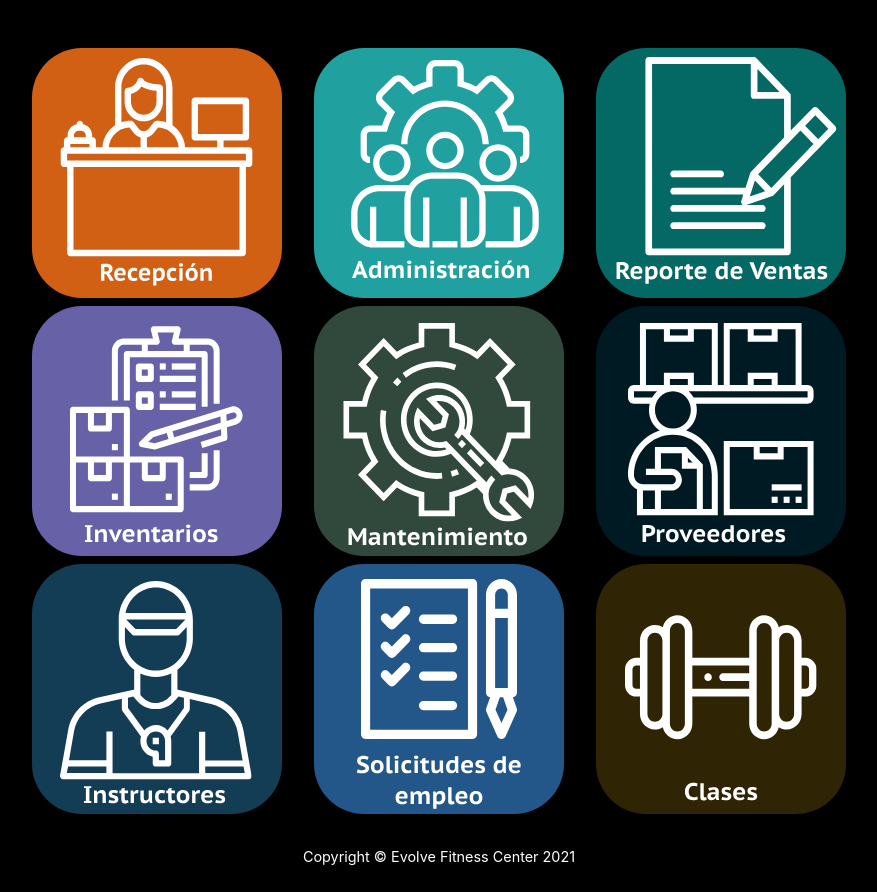
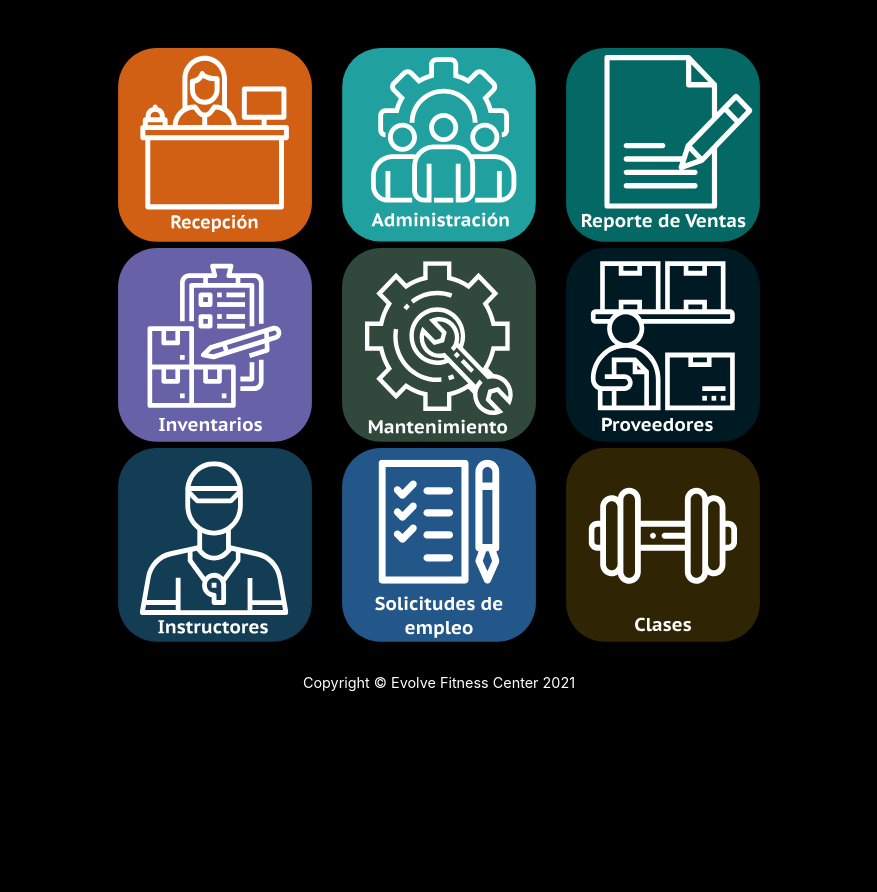
Before and after one commit to Famvazpom/evolvefitness, a Django app: template templates/mantto/main_menu.html in a window 1280 px wide. Shown: the part 113-1005 px from the top of the page, without its empty margins (201-1078 px from the left). After the commit the page ends 805 px from the top, so only its background shows below. Run offline with Django 3.2, Linux system fonts and the light colour scheme; the template is opened without the code that fills it, so the values that code supplies are empty; some libraries are stand-ins or nearby versions.

Commit message:
Ajustes a los menus
Se establecieron tamaños para los iconos, de forma en la que se vean todos sin nececidad de hacer scroll

```diff
--- /dev/null
+++ b/mantto/static/mantto/css/menu_styles.css
@@ -0,0 +1,5 @@
+.menu-icon
+{
+    width: 200px;
+    height: 200px;
+}
--- a/mantto/static/mantto/css/styles.css
+++ b/mantto/static/mantto/css/styles.css
@@ -1,4 +1,5 @@
 @import '../../evolve_site/css/theme.css';
+@import './menu_styles.css';
 
 body
 {
--- a/templates/mantto/main_menu.html
+++ b/templates/mantto/main_menu.html
@@ -63,17 +63,17 @@
             <div class="row">
                 <div class="col">
                     <a>
-                        <img src="{% static 'mantto/assets/images/icons/recepcion.svg' %}" class="side-menu-btn flex-md-wrap" alt="Recepcion">
+                        <img class='menu-icon' src="{% static 'mantto/assets/images/icons/recepcion.svg' %}" class="side-menu-btn flex-md-wrap" alt="Recepcion">
                     </a>
                 </div>
                 <div class="col">
                     <a href="{% url 'administracion' %}">
-                        <img src="{% static 'mantto/assets/images/icons/administracion.svg' %}" class="side-menu-btn flex-md-wrap" alt="Administración">
+                        <img class='menu-icon' src="{% static 'mantto/assets/images/icons/administracion.svg' %}" class="side-menu-btn flex-md-wrap" alt="Administración">
                     </a>
                 </div>
                 <div class="col-md-auto ">
                     <a >
-                        <img src="{% static 'mantto/assets/images/icons/resumen.svg' %}" class="side-menu-btn flex-md-wrap" alt="Resumen de Ventas">
+                        <img class='menu-icon' src="{% static 'mantto/assets/images/icons/resumen.svg' %}" class="side-menu-btn flex-md-wrap" alt="Resumen de Ventas">
                     </a>
                 </div>
             </div>
@@ -81,17 +81,17 @@
             <div class="row">
                 <div class="col">
                     <a >
-                        <img src="{% static 'mantto/assets/images/icons/inventarios.svg' %}" class="side-menu-btn flex-md-wrap" alt="Inventarios">
+                        <img class='menu-icon' src="{% static 'mantto/assets/images/icons/inventarios.svg' %}" class="side-menu-btn flex-md-wrap" alt="Inventarios">
                     </a>
                 </div>
                 <div class="col">
                     <a href="{% url 'mantenimiento' %}">
-                        <img src="{% static 'mantto/assets/images/icons/mantenimiento.svg' %}" class="side-menu-btn flex-md-wrap" alt="Mantenimiento">
+                        <img class='menu-icon' src="{% static 'mantto/assets/images/icons/mantenimiento.svg' %}" class="side-menu-btn flex-md-wrap" alt="Mantenimiento">
                     </a>
                 </div>
                 <div class="col-md-auto ">
                     <a >
-                        <img src="{% static 'mantto/assets/images/icons/proveedores.svg' %}" class="side-menu-btn flex-md-wrap" alt="Proveedores">
+                        <img class='menu-icon' src="{% static 'mantto/assets/images/icons/proveedores.svg' %}" class="side-menu-btn flex-md-wrap" alt="Proveedores">
                     </a>
                 </div>
             </div>
@@ -99,17 +99,17 @@
             <div class="row">
                 <div class="col">
                     <a >
-                        <img src="{% static 'mantto/assets/images/icons/instructores.svg' %}" class="side-menu-btn flex-md-wrap" alt="Instructores">
+                        <img class='menu-icon' src="{% static 'mantto/assets/images/icons/instructores.svg' %}" class="side-menu-btn flex-md-wrap" alt="Instructores">
                     </a>
                 </div>
                 <div class="col">
                     <a >
-                        <img src="{% static 'mantto/assets/images/icons/colaboradores.svg' %}" class="side-menu-btn flex-md-wrap" alt="Solicitudes de Empleo">
+                        <img class='menu-icon' src="{% static 'mantto/assets/images/icons/colaboradores.svg' %}" class="side-menu-btn flex-md-wrap" alt="Solicitudes de Empleo">
                     </a>
                 </div>
                 <div class="col-md-auto ">
                     <a >
-                        <img src="{% static 'mantto/assets/images/icons/clases.svg' %}" class="side-menu-btn flex-md-wrap" alt="Clases">
+                        <img class='menu-icon' src="{% static 'mantto/assets/images/icons/clases.svg' %}" class="side-menu-btn flex-md-wrap" alt="Clases">
                     </a>
                 </div>
             </div>
--- a/templates/mantto/mantenimiento_menu.html
+++ b/templates/mantto/mantenimiento_menu.html
@@ -8,17 +8,17 @@
             <div class="row">
                 <div class="col-md-auto">
                     <a href="{% url 'equipo_agregar' %}">
-                        <img src="{% static 'mantto/assets/images/icons/mantto/registrar.svg' %}" class="side-menu-btn flex-md-wrap" alt="Registrar Equipo">
+                        <img class='menu-icon' src="{% static 'mantto/assets/images/icons/mantto/registrar.svg' %}" class="side-menu-btn flex-md-wrap" alt="Registrar Equipo">
                     </a>
                 </div>
                 <div class="col-md-auto">
                     <a href="{% url 'equipo_lista' %}">
-                        <img src="{% static 'mantto/assets/images/icons/mantto/reportar.svg' %}" class="side-menu-btn flex-md-wrap" alt="Reportar Falla">
+                        <img class='menu-icon' src="{% static 'mantto/assets/images/icons/mantto/reportar.svg' %}" class="side-menu-btn flex-md-wrap" alt="Reportar Falla">
                     </a>
                 </div>
                 <div class="col-md-auto">
                     <a href="{% url 'reportes' %}">
-                        <img src="{% static 'mantto/assets/images/icons/mantto/reporte.svg' %}" class="side-menu-btn flex-md-wrap" alt="Reporte de Fallas">
+                        <img class='menu-icon' src="{% static 'mantto/assets/images/icons/mantto/reporte.svg' %}" class="side-menu-btn flex-md-wrap" alt="Reporte de Fallas">
                     </a>
                 </div>
             </div>
```
Also changed, not shown: templates/mantto/administracion_menu.html (+9 -9 lines).
